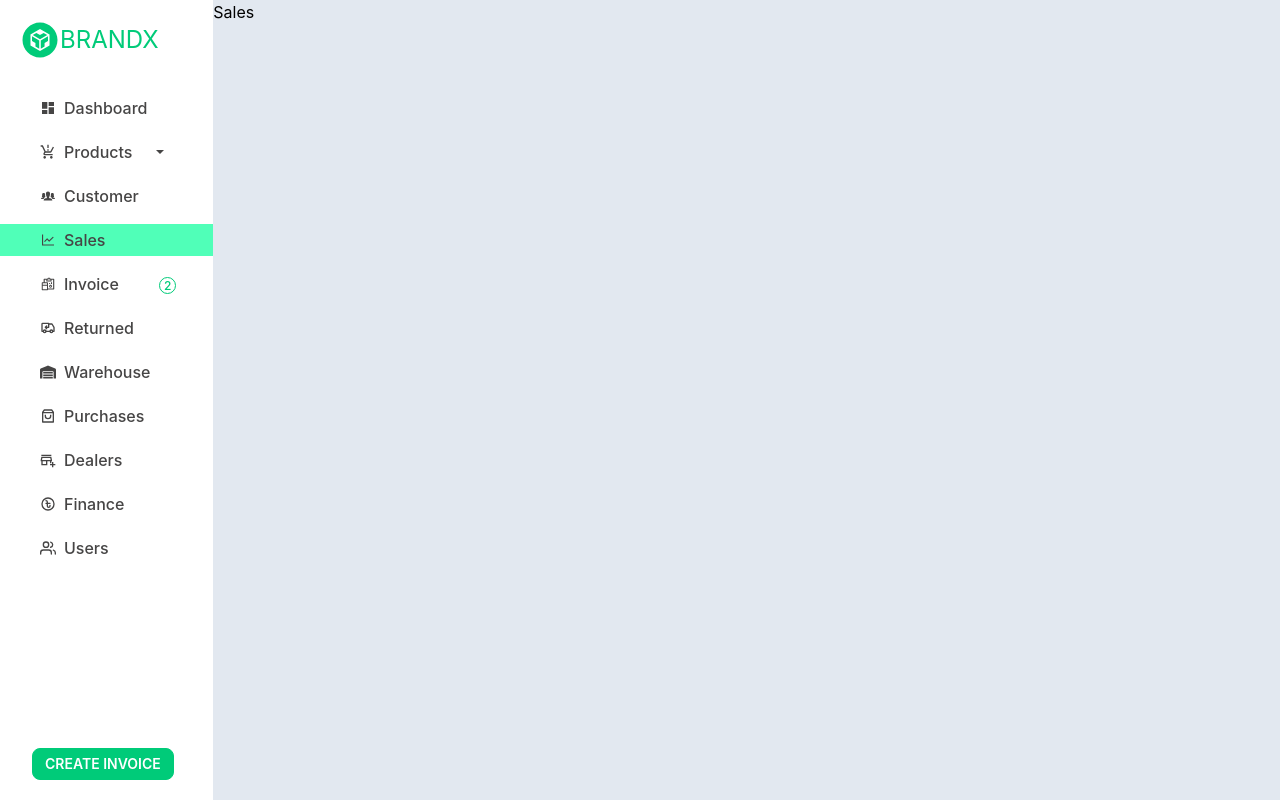
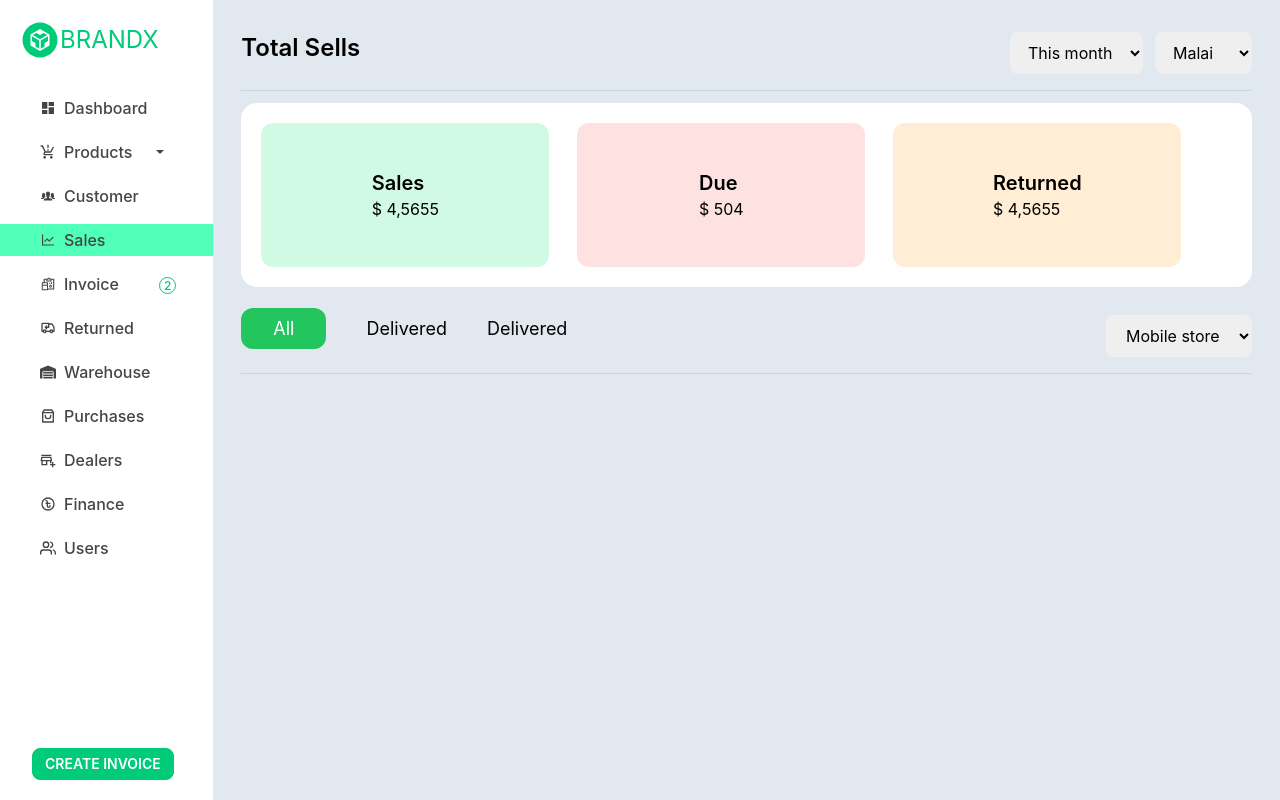
Before and after one commit to nurulislamrimon/dealer-management-client, a React (Create React App) app: page /sales in a window 1280 px wide. Built offline with nearby package versions, Linux system fonts and the light colour scheme.

Commit message:
total-sells

```diff
--- a/public/index.html
+++ b/public/index.html
@@ -1,14 +1,12 @@
 <!DOCTYPE html>
 <html lang="en">
+
 <head>
   <meta charset="utf-8" />
   <link rel="icon" href="%PUBLIC_URL%/favicon.ico" />
   <meta name="viewport" content="width=device-width, initial-scale=1" />
   <meta name="theme-color" content="#000000" />
-    <meta
-      name="description"
-      content="Web site created using create-react-app"
-    />
+  <meta name="description" content="Web site created using create-react-app" />
   <link rel="apple-touch-icon" href="%PUBLIC_URL%/logo192.png" />
   <!--
       manifest.json provides metadata used when your web app is installed on a
@@ -24,8 +22,9 @@
       work correctly both with client-side routing and a non-root public URL.
       Learn how to configure a non-root public URL by running `npm run build`.
     -->
-    <title>React App</title>
+  <title>Dealer-Management</title>
 </head>
+
 <body>
   <noscript>You need to enable JavaScript to run this app.</noscript>
   <div id="root"></div>
@@ -40,4 +39,5 @@
       To create a production bundle, use `npm run build` or `yarn build`.
     -->
 </body>
+
 </html>
--- a/src/Pages/Sales/Sales.js
+++ b/src/Pages/Sales/Sales.js
@@ -1,9 +1,62 @@
 import React from 'react';
+import SalesTableRow from './SelesTableRow/SalesTableRow';
 
-const Sales = () => {
+const Sales = ({ selesTable }) => {
     return (
-        <div>
-            Sales
+        <div className='menu-container px-7 mt-8'>
+            <div className='flex justify-between'>
+                <h1 className='text-2xl font-semibold'>Total Sells</h1>
+                <div>
+                    <select name="month" id="month" className='py-2.5 px-3.5 pt rounded-lg mr-3'>
+                        <option value="">This month</option>
+                        <option value="">last month</option>
+                        <option value="">Today</option>
+                    </select>
+                    <select name="malai" id="malai" className='py-2.5 px-3.5 rounded-lg'>
+                        <option value="">Malai</option>
+                        <option value=""> Biskut</option>
+                        <option value="">Dodey</option>
+                    </select>
+                </div>
+            </div>
+            <hr className='border-slate-300 mt-4' />
+            <div className='flex p-5 mt-3 mb-7 bg-white rounded-2xl'>
+                <div className='rounded-xl mr-7 w-72 h-36 bg-emerald-100 flex items-center justify-center '>
+                    <div>
+                        <h2 className='text-xl font-semibold'>Sales</h2>
+                        <p>$ 4,5655</p>
+                    </div>
+                </div>
+                <div className='rounded-xl mr-7 w-72 h-36 bg-red-100 flex items-center justify-center '>
+                    <div>
+                        <h2 className='text-xl font-semibold'>Due</h2>
+                        <p>$ 504</p>
+                    </div>
+                </div>
+                <div className='rounded-xl w-72 h-36 bg-orange-100 flex items-center justify-center '>
+                    <div>
+                        <h2 className='text-xl font-semibold'>Returned</h2>
+                        <p>$ 4,5655</p>
+                    </div>
+                </div>
+            </div>
+            <div>
+                <div className='flex justify-between'>
+                    <div className='flex text-lg'>
+                        <p className='pr-10'>
+                            <span className='bg-green-500 rounded-xl text-white px-8 py-2.5'>All</span>
+                        </p>
+                        <p className='pr-10'>Delivered</p>
+                        <p>Delivered</p>
+                    </div>
+                    <select name="store" id="store" className='px-4 py-2.5 rounded-lg'>
+                        <option value="">Mobile store</option>
+                        <option value="">phone store</option>
+                    </select>
+                </div>
+                <hr className='border-slate-300 mt-4' />
+                <div></div>
+            </div>
         </div>
     );
 };
--- /dev/null
+++ b/src/Pages/Sales/SelesTableRow/SalesTableRow.js
@@ -0,0 +1,13 @@
+import React from 'react';
+
+const SalesTableRow = () => {
+    return (
+        <div>
+            <h2>My name Is Nizam</h2>
+            <h2>Whate is your Name</h2>
+            <h3>Where are your From</h3>
+        </div>
+    );
+};
+
+export default SalesTableRow;
--- a/src/Pages/Users/Users.js
+++ b/src/Pages/Users/Users.js
@@ -3,8 +3,6 @@ import React from 'react';
 const Users = () => {
     return (
         <div>
-            Users
-            Nijam Testing
         </div>
     );
 };
```
Lines whose indentation alone changed are shown as unchanged.
